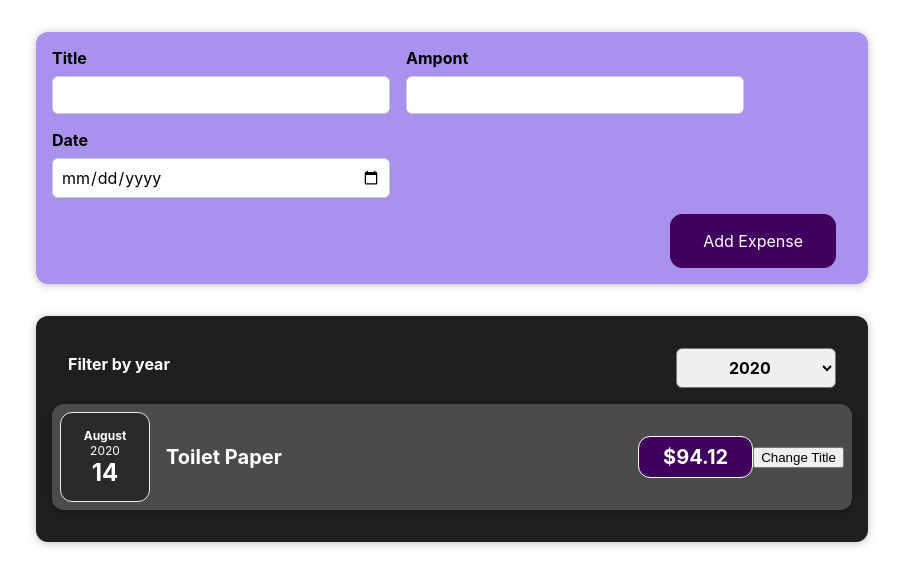
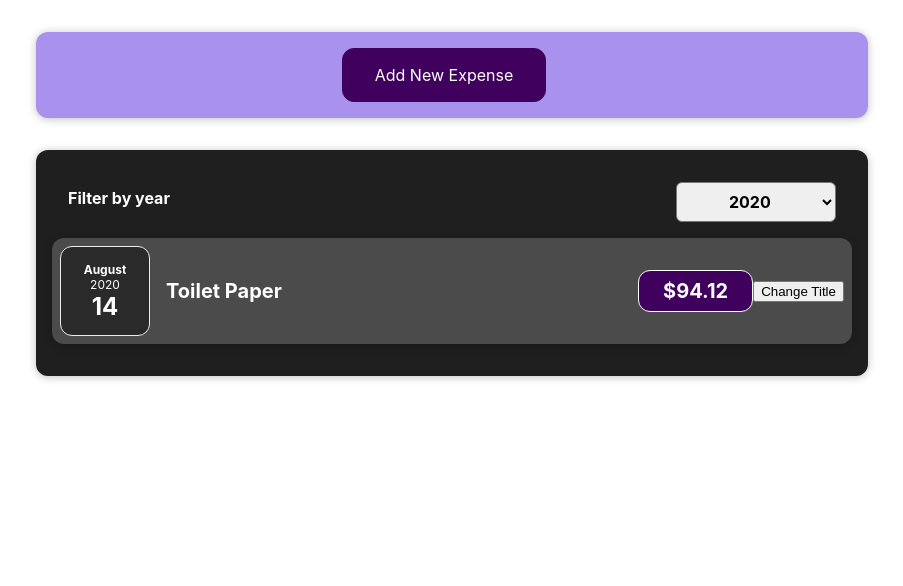
Before and after one commit to DavidPerelman/react-complete-guide-code, a React (Create React App) app: page / in a window 1280 px wide. Shown: the top 586 px of the page, without its empty margins (188-1091 px from the left). Built offline with nearby package versions, Linux system fonts and the light colour scheme.

Commit message:
setup showForm function

```diff
--- a/src/components/Expenses/ExpensesFilter.js
+++ b/src/components/Expenses/ExpensesFilter.js
@@ -2,8 +2,6 @@ import React, { useState } from 'react';
 import './ExpensesFilter.css';
 
 const ExpensesFilter = ({ selected, onChangeFilter }) => {
-  const [pickedYear, setPickedYear] = useState('');
-
   const selectChangeHandler = (e) => {
     onChangeFilter(e.target.value);
   };
--- a/src/components/NewExpense/ExpenseForm.js
+++ b/src/components/NewExpense/ExpenseForm.js
@@ -1,7 +1,7 @@
 import React, { useState } from 'react';
 import './ExpenseForm.css';
 
-const ExpenseForm = ({ onSaveExpenseData }) => {
+const ExpenseForm = ({ onSaveExpenseData, setShow }) => {
   const [enteredTitle, setEnteredTitle] = useState('');
   const [enteredAmount, setEnteredAmount] = useState('');
   const [enteredDate, setEnteredDate] = useState('');
@@ -83,6 +83,9 @@ const ExpenseForm = ({ onSaveExpenseData }) => {
         </div>
       </div>
       <div className='new-expense__actions'>
+        <button type='submit' onClick={() => setShow(false)}>
+          Cancel
+        </button>
         <button type='submit'>Add Expense</button>
       </div>
     </form>
--- a/src/components/NewExpense/NewExpense.js
+++ b/src/components/NewExpense/NewExpense.js
@@ -1,8 +1,10 @@
-import React from 'react';
+import React, { useState } from 'react';
 import ExpenseForm from './ExpenseForm';
 import './NewExpense.css';
 
 const NewExpense = ({ onAddExpense }) => {
+  const [show, setShow] = useState(false);
+
   const saveExpenseDataHandler = (enteredExpenseData) => {
     const expenseData = {
       ...enteredExpenseData,
@@ -12,9 +14,30 @@ const NewExpense = ({ onAddExpense }) => {
     onAddExpense(expenseData);
   };
 
+  const showForm = () => {
+    setShow(true);
+  };
+
+  if (show === false) {
+    return (
+      <div className='new-expense'>
+        <button
+          onClick={() => {
+            showForm();
+          }}
+        >
+          Add New Expense
+        </button>
+      </div>
+    );
+  }
+
   return (
     <div className='new-expense'>
-      <ExpenseForm onSaveExpenseData={saveExpenseDataHandler} />
+      <ExpenseForm
+        onSaveExpenseData={saveExpenseDataHandler}
+        setShow={setShow}
+      />
     </div>
   );
 };
```
